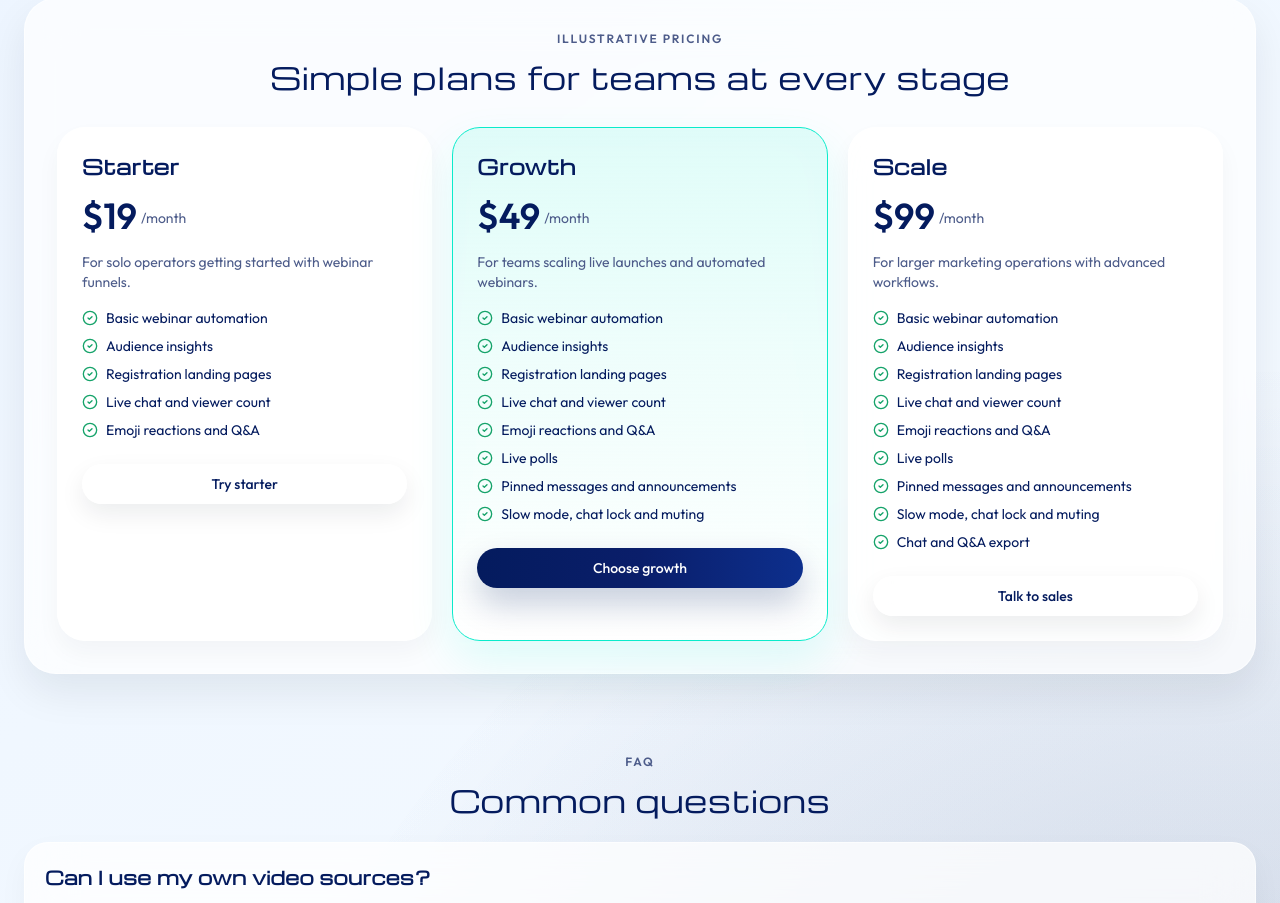
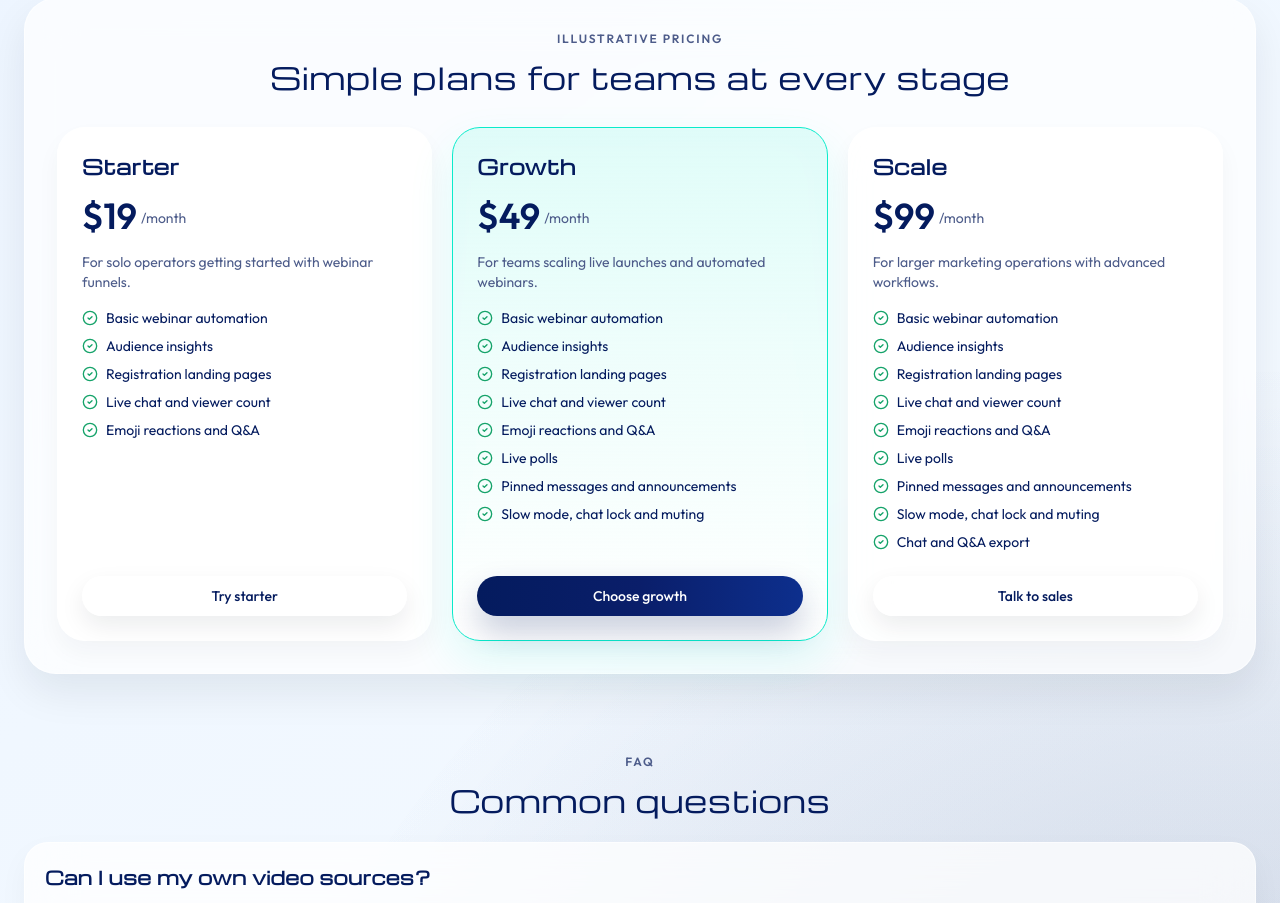
Before and after one commit to drisaden/Webineer, a Next.js app: page / in a window 1280 px wide. Shown: the part 2260-3163 px from the top of the page. Built offline with nearby package versions, Linux system fonts and the light colour scheme.

Commit message:
another new changes made

```diff
--- a/src/app/(marketing)/page.tsx
+++ b/src/app/(marketing)/page.tsx
@@ -176,16 +176,18 @@ export default function MarketingPage() {
             <p className="text-xs font-semibold uppercase tracking-[0.15em] text-secondaryText">Illustrative pricing</p>
             <h2 className="mt-3 text-3xl">Simple plans for teams at every stage</h2>
           </div>
-          <div className="grid gap-5 md:grid-cols-3">
+          <div className="grid items-stretch gap-5 md:grid-cols-3">
             {plans.map((plan, idx) => (
-              <div key={plan.name} className={`rounded-[1.75rem] border p-6 backdrop-blur-xl ${idx === 1 ? "border-[#0AEBCB] bg-[linear-gradient(180deg,rgba(10,235,203,0.12),rgba(255,255,255,0.72))] shadow-[0_20px_45px_rgba(10,235,203,0.12)]" : "border-white/60 bg-white/75 shadow-[0_12px_24px_rgba(15,23,42,0.04)]"}`}>
-                <h3 className="text-xl font-semibold">{plan.name}</h3>
-                <div className="mt-4 flex items-end gap-1">
-                  <span className="text-4xl font-semibold">{plan.price}</span>
-                  <span className="pb-2 text-sm text-secondaryText">/month</span>
+              <div key={plan.name} className={`flex h-full flex-col rounded-[1.75rem] border p-6 backdrop-blur-xl ${idx === 1 ? "border-[#0AEBCB] bg-[linear-gradient(180deg,rgba(10,235,203,0.12),rgba(255,255,255,0.72))] shadow-[0_20px_45px_rgba(10,235,203,0.12)]" : "border-white/60 bg-white/75 shadow-[0_12px_24px_rgba(15,23,42,0.04)]"}`}>
+                <div>
+                  <h3 className="text-xl font-semibold">{plan.name}</h3>
+                  <div className="mt-4 flex items-end gap-1">
+                    <span className="text-4xl font-semibold">{plan.price}</span>
+                    <span className="pb-2 text-sm text-secondaryText">/month</span>
+                  </div>
+                  <p className="mt-4 text-sm text-secondaryText">{plan.description}</p>
                 </div>
-                <p className="mt-4 text-sm text-secondaryText">{plan.description}</p>
-                <ul className="mt-4 space-y-2 text-sm text-primaryText">
+                <ul className="mt-4 flex-1 space-y-2 text-sm text-primaryText">
                   <li className="flex items-center gap-2"><CheckCircle2 className="h-4 w-4 text-[#16A36A]" /> Basic webinar automation</li>
                   <li className="flex items-center gap-2"><CheckCircle2 className="h-4 w-4 text-[#16A36A]" /> Audience insights</li>
                   <li className="flex items-center gap-2"><CheckCircle2 className="h-4 w-4 text-[#16A36A]" /> Registration landing pages</li>
```
